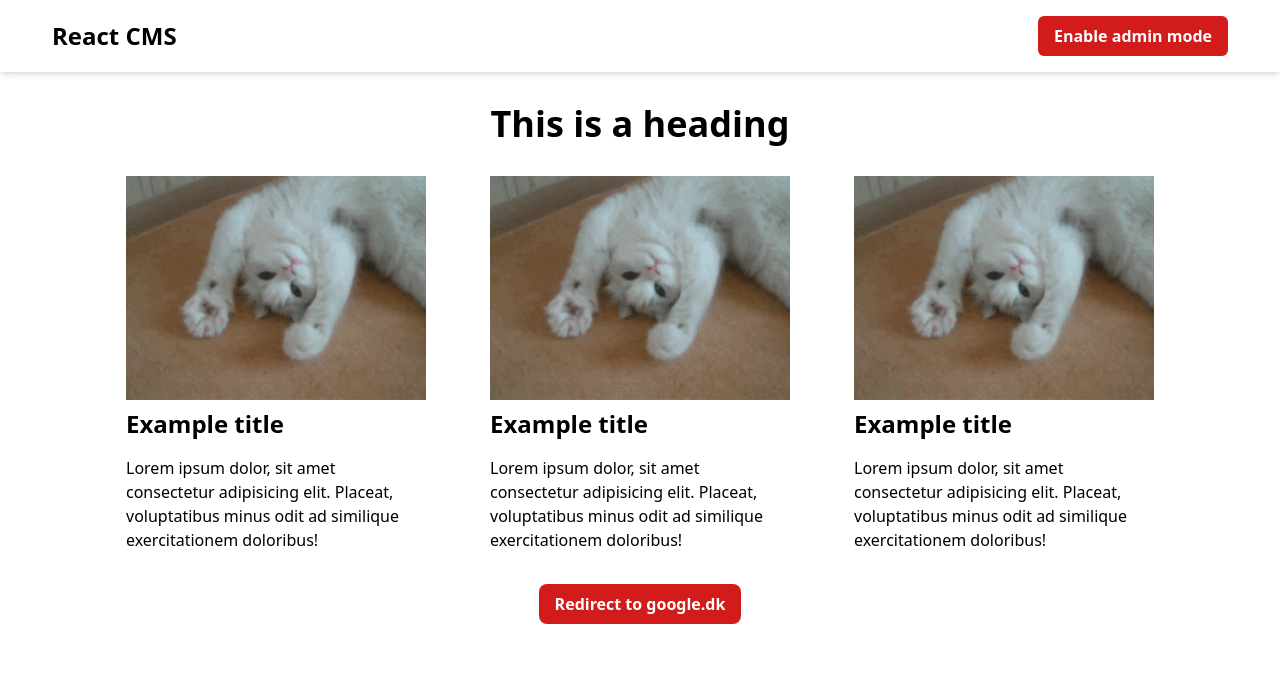
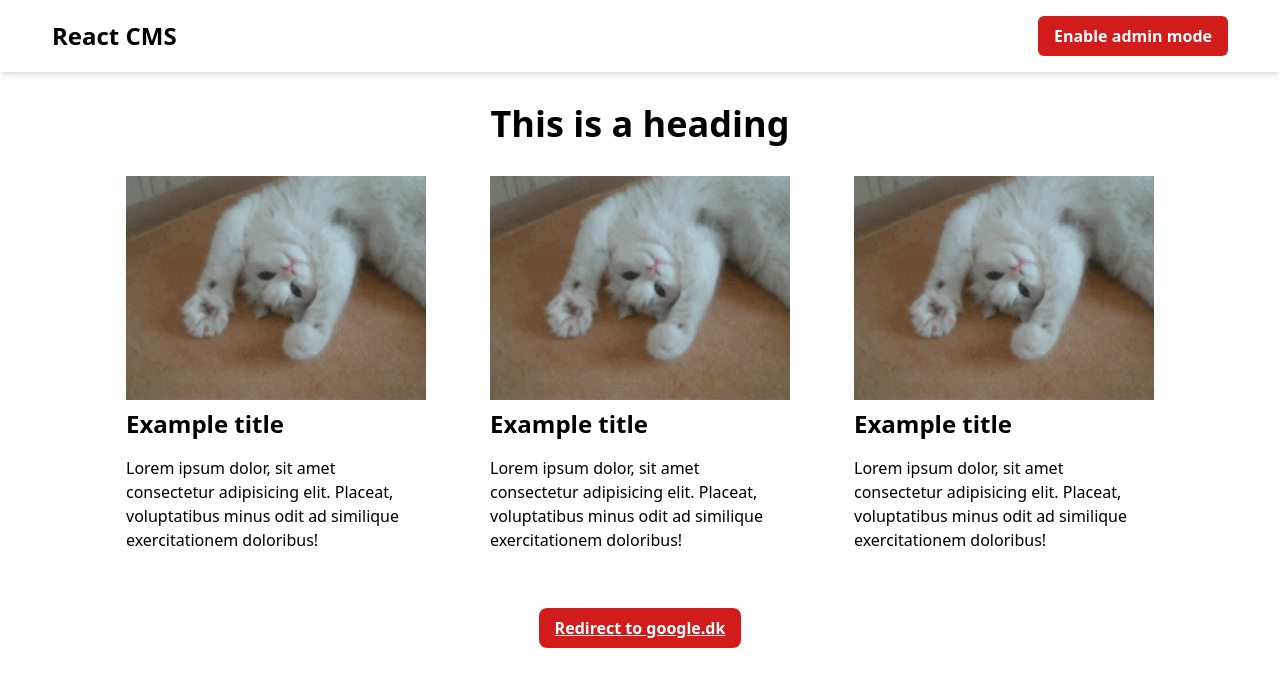
Before and after one commit to HenrikDK2/react-cms, a React (Create React App) app: page / in a window 1280 px wide. Shown: the top 686 px of the page. Built offline with nearby package versions, Linux system fonts and the light colour scheme.

Commit message:
Base style for markdown

```diff
--- a/src/styles/index.css
+++ b/src/styles/index.css
@@ -14,4 +14,16 @@
   h4 {
     @apply font-bold text-2xl my-4;
   }
+
+  a {
+    @apply underline text-blue-600 hover:text-blue-800 visited:text-purple-600;
+  }
+
+  p {
+    @apply mb-6;
+  }
+
+  br {
+    @apply mb-6 block;
+  }
 }
```
